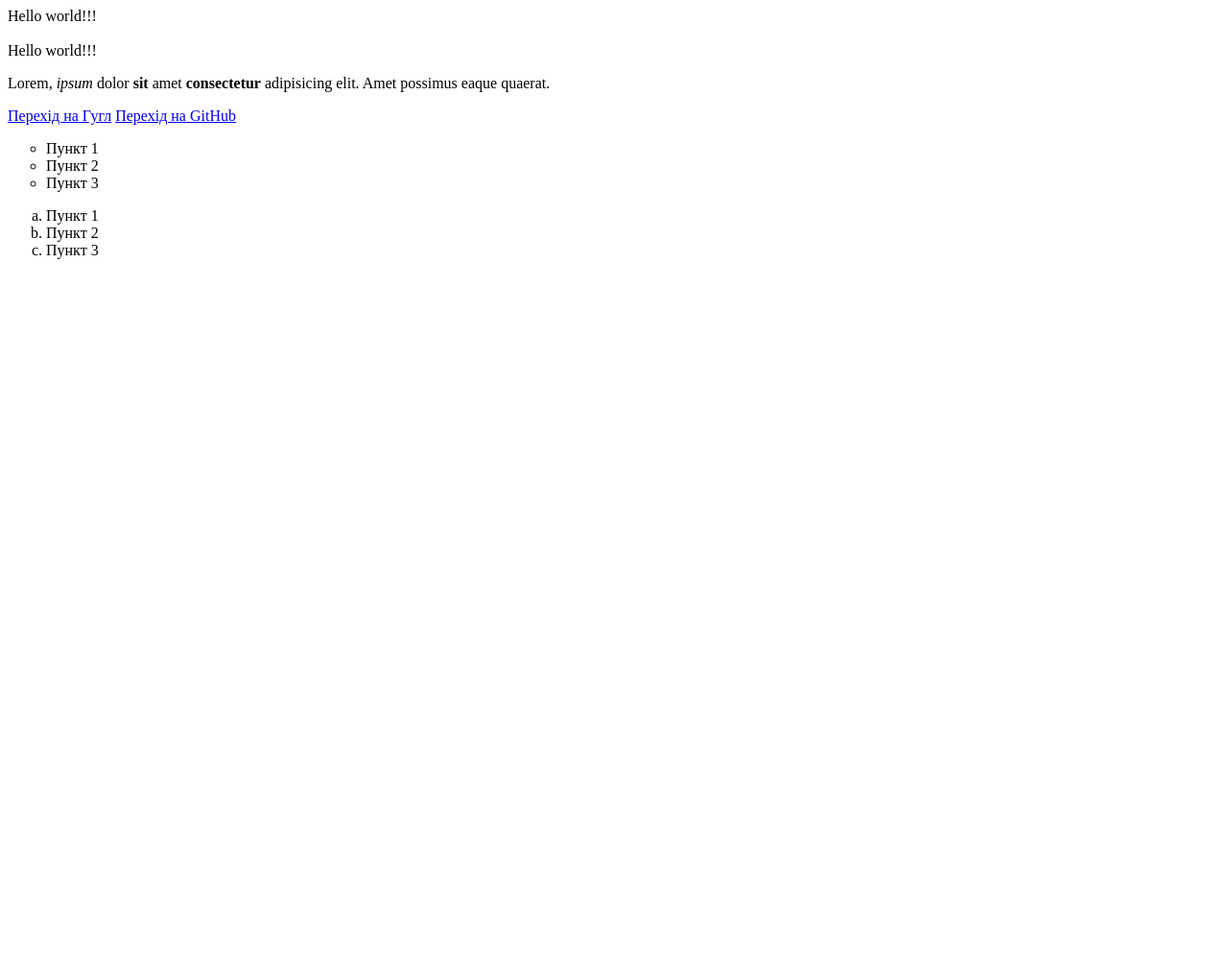
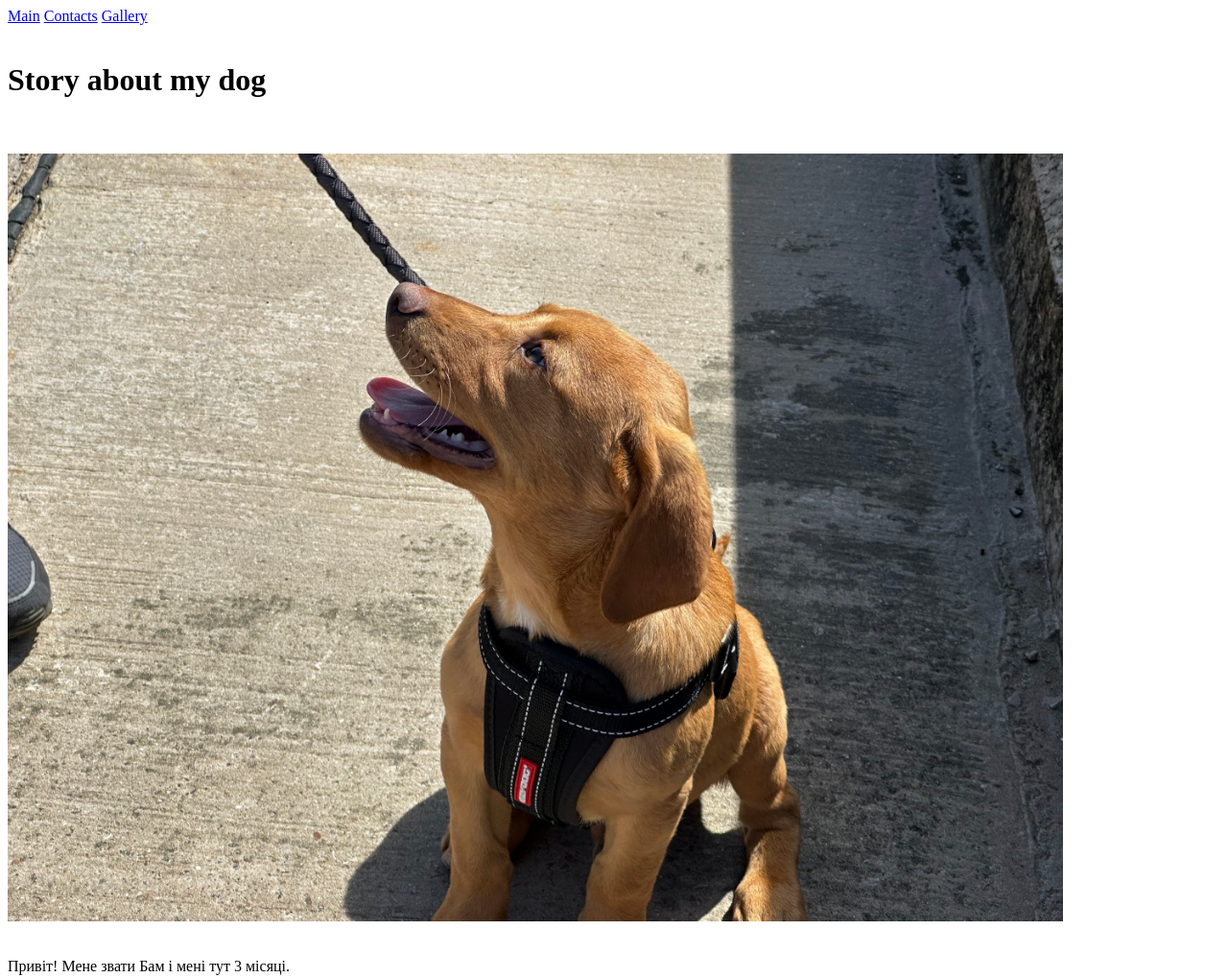
Before and after one commit to darior8/QA_M-20.1, a plain HTML site: page index.html in a window 1280 px wide. Shown: the whole page at 96% size. Before the commit the page ends 800 px from the top, so only its background shows below. Drawn offline with Linux system fonts and the light colour scheme.

Commit message:
Complete hw 21.1. Created HTML page

```diff
--- a/index.html
+++ b/index.html
@@ -1,31 +1,21 @@
 <!DOCTYPE html>
 <html>
 <head>
+    <meta charset=utf-8>
+    <title>Document</title>
 
 </head>
 <body>
-  Hello world!!!
+<nav>
+<a href="index.html">Main</a>
+    <a href="./pages/contacts.html">Contacts</a>
+    <a href="./pages/gallery.html">Gallery</a>
+</nav>
+<br>
+<h1>Story about my dog</h1>
 <br><br>
-  Hello world!!!
-
-<p>Lorem, <em>ipsum</em> dolor <b>sit</b> amet <strong>consectetur</strong> adipisicing elit. Amet possimus eaque quaerat.</p>
-
-<a href="http://google.com.ua/" target="_blank">Перехід на Гугл</a>
-  <a href="https://github.com/" target="_blank">Перехід на GitHub</a>
-
-<!-- Some code -->
-
-<ul type ="circle">
-    <li>Пункт 1</li>
-    <li>Пункт 2</li>
-    <li>Пункт 3</li>
-</ul>
-
-<ol type ="a">
-    <li>Пункт 1</li>
-    <li>Пункт 2</li>
-    <li>Пункт 3</li>
-</ol>
-
+<img src="photo/img1.jpg" height="800" width="1100"/>
+<br><br>
+<p>Привіт! Мене звати Бам і мені тут 3 місяці.</p>
 </body>
 </html>
```
Also changed, not shown: pages/contacts.html (added, +21 -0 lines), pages/gallery.html (added, +21 -0 lines), photo/img1.jpg (added), photo/img2.jpg (added), 2 other files.
